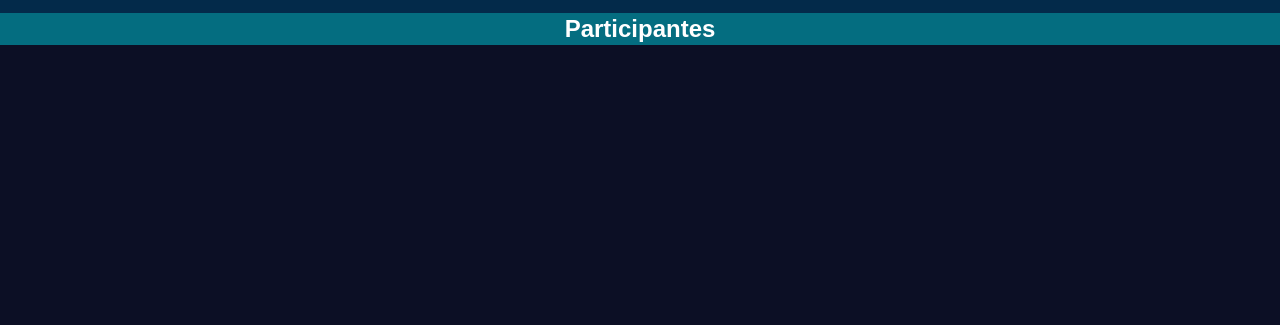
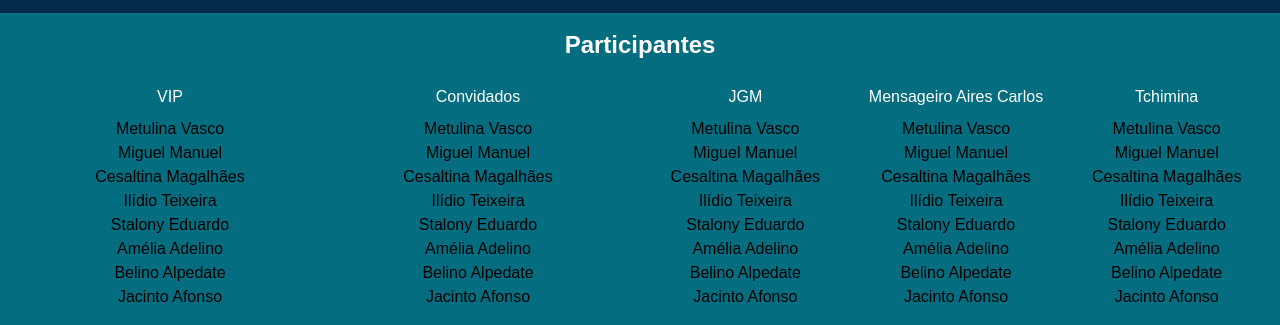
Before and after one commit to cdh-community-ao/portal-workshop-learnign-to-market, a website built with Vite: page index.html in a window 1280 px wide. Shown: the part 1751-2076 px from the top of the page. Before the commit the page ends 1796 px from the top, so only its background shows below. Built offline with nearby package versions, Linux system fonts and the light colour scheme.

Commit message:
montando a lista de convidados

```diff
--- a/index.html
+++ b/index.html
@@ -222,8 +222,86 @@
                 </div>
             </section>
 
-            <section class="convidados bg-azul-petroleo">
+            <section class="participantes bg-azul-petroleo p-4">
                 <h2 class="text-white text-center font-semibold text-2xl">Participantes</h2>
+                <div class="md:grid md:grid-cols-2 gap-4 justify-between items-center">
+                    <article class="grid grid-cols-2 text-center mt-6 w-full">
+                    <div>
+                        <h4 class="text-white font-medium mb-2">VIP</h4>
+                        <ul>
+                            <li>Metulina Vasco</li>
+                            <li>Miguel Manuel</li>
+                            <li>Cesaltina Magalhães</li>
+                            <li>Ilídio Teixeira</li>
+                            <li>Stalony Eduardo</li>
+                            <li>Amélia Adelino</li>
+                            <li>Belino Alpedate</li>
+                            <li>Jacinto Afonso</li>
+                        </ul>
+                    </div>
+
+                    <div>
+                        <h4 class="text-white font-medium mb-2">Convidados</h4>
+                        <ul>
+                            <li>Metulina Vasco</li>
+                            <li>Miguel Manuel</li>
+                            <li>Cesaltina Magalhães</li>
+                            <li>Ilídio Teixeira</li>
+                            <li>Stalony Eduardo</li>
+                            <li>Amélia Adelino</li>
+                            <li>Belino Alpedate</li>
+                            <li>Jacinto Afonso</li>
+                        </ul>
+                    </div>
+                </article>
+
+                <article class="instituicoes mt-6 text-center">
+                    <h4 class="text-white font-medium  text-lg uppercase md:hidden text-center mb-6">Instituições</h4>
+                    <div class="grid grid-cols-2 md:grid-cols-3 gap-4">
+                    <div>
+                        <h6 class="text-white font-medium mb-2">JGM</h6>
+                        <ul>
+                            <li>Metulina Vasco</li>
+                            <li>Miguel Manuel</li>
+                            <li>Cesaltina Magalhães</li>
+                            <li>Ilídio Teixeira</li>
+                            <li>Stalony Eduardo</li>
+                            <li>Amélia Adelino</li>
+                            <li>Belino Alpedate</li>
+                            <li>Jacinto Afonso</li>
+                        </ul>
+                    </div>
+
+                    <div>
+                        <h6 class="text-white font-medium mb-2">Mensageiro Aires Carlos</h6>
+                        <ul>
+                            <li>Metulina Vasco</li>
+                            <li>Miguel Manuel</li>
+                            <li>Cesaltina Magalhães</li>
+                            <li>Ilídio Teixeira</li>
+                            <li>Stalony Eduardo</li>
+                            <li>Amélia Adelino</li>
+                            <li>Belino Alpedate</li>
+                            <li>Jacinto Afonso</li>
+                        </ul>
+                    </div>
+
+                    <div>
+                        <h6 class="text-white font-medium mb-2">Tchimina</h6>
+                        <ul>
+                            <li>Metulina Vasco</li>
+                            <li>Miguel Manuel</li>
+                            <li>Cesaltina Magalhães</li>
+                            <li>Ilídio Teixeira</li>
+                            <li>Stalony Eduardo</li>
+                            <li>Amélia Adelino</li>
+                            <li>Belino Alpedate</li>
+                            <li>Jacinto Afonso</li>
+                        </ul>
+                    </div>
+                </article>
+                </div>
+                </div>
             </section>
         </main>
     </body>
```
